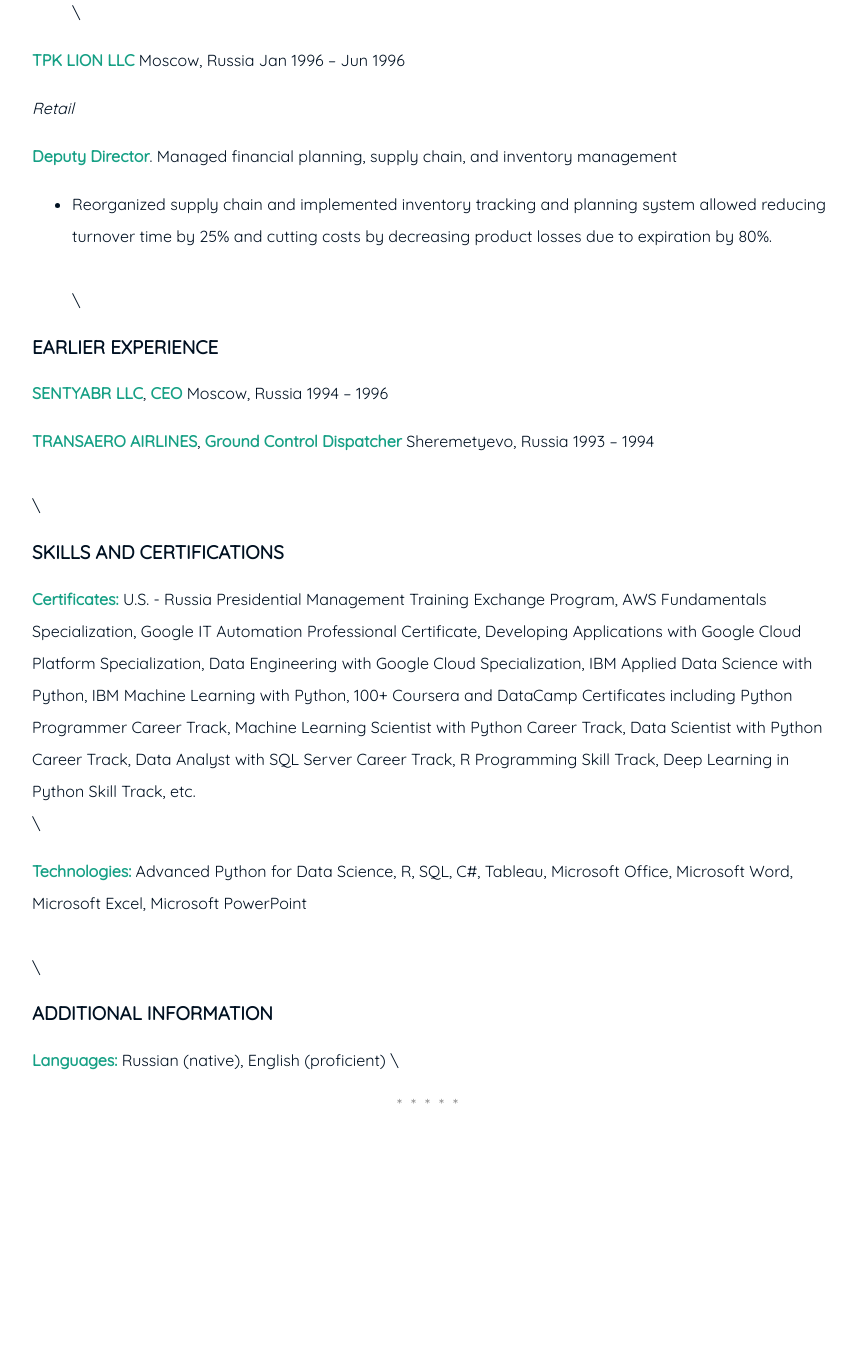
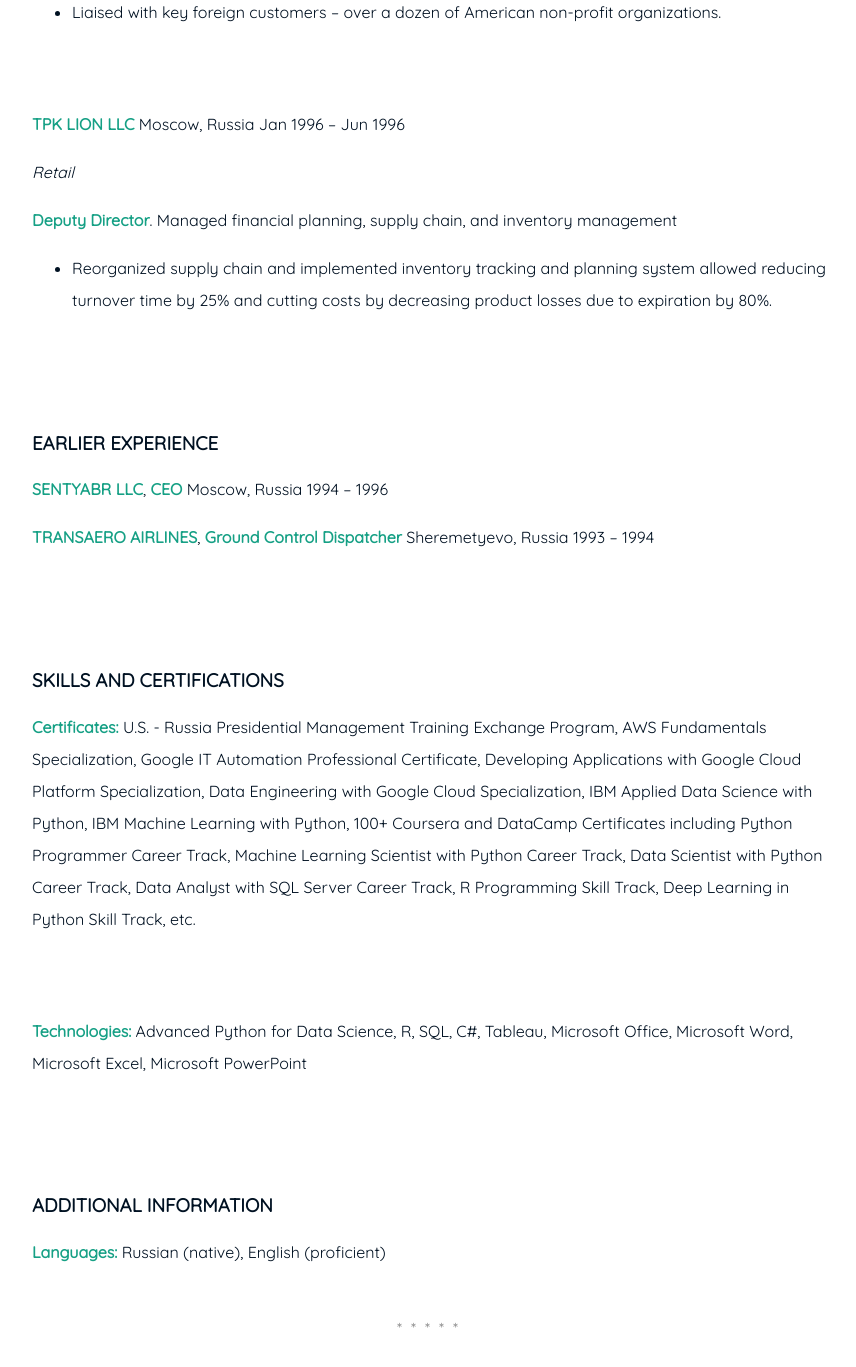
Before and after one commit to alexyushkin/alexyushkin.github.io, a Jekyll site: the page built from resume.md, in a window 1280 px wide and 1400 px high, scrolled down 2387 px. Shown: the top 1367 px of the window, without its empty margins (208-1064 px from the left). Built offline with Jekyll 4.4.1, drawn with Linux system fonts in a browser that asks for light colours; before the commit the page ends 3563 px from its top, so only the background shows below that.

Commit message:
Update resume.md

```diff
--- a/resume.md
+++ b/resume.md
@@ -61,7 +61,7 @@ _Developer and manufacturer of industrial energy savings equipment for electric
 - Chartered algorithms and built scripts in Python to automate registration and accounting of supply chain operations, manufacturing processes, and inventory management.
 - Implemented Machine Learning algorithms to analyze energy consumption data and predict opportunities for energy savings.
 - Created software for remote control of equipment via Modbus protocol using C#.
-\
+<br><br>
 
 **GALION SERVICE &amp; TRADING CO.** Moscow, Russia   Jun 1996 – Dec 2002
 
@@ -71,7 +71,7 @@ _Legal, logistic, interpretation, translation service provider for American non-
 
 - Developed a database enabled clients to obtain real-time information on timing of preparation of various documents and preliminary activities using spreadsheets (Microsoft Excel).
 - Liaised with key foreign customers – over a dozen of American non-profit organizations.
-\
+<br><br>
 
 **TPK LION LLC** Moscow, Russia   Jan 1996 – Jun 1996
 
@@ -80,27 +80,24 @@ _Retail_
 **Deputy Director**. Managed financial planning, supply chain, and inventory management
 
 - Reorganized supply chain and implemented inventory tracking and planning system allowed reducing turnover time by 25% and cutting costs by decreasing product losses due to expiration by 80%.
-\
-\
+<br><br><br>
 
 ### EARLIER EXPERIENCE
 
 **SENTYABR LLC**, **CEO** Moscow, Russia   1994 – 1996
 
 **TRANSAERO AIRLINES**, **Ground Control Dispatcher** Sheremetyevo, Russia   1993 – 1994
-\
-\
+<br><br><br>
 
 ### SKILLS AND CERTIFICATIONS
 
 **Certificates:** U.S. - Russia Presidential Management Training Exchange Program, AWS Fundamentals Specialization, Google IT Automation Professional Certificate, Developing Applications with Google Cloud Platform Specialization, Data Engineering with Google Cloud Specialization, IBM Applied Data Science with Python, IBM Machine Learning with Python, 100+ Coursera and DataCamp Certificates including Python Programmer Career Track, Machine Learning Scientist with Python Career Track, Data Scientist with Python Career Track, Data Analyst with SQL Server Career Track, R Programming Skill Track, Deep Learning in Python Skill Track, etc.
-\
+<br><br>
 
 **Technologies:** Advanced Python for Data Science, R, SQL, C#, Tableau, Microsoft Office, Microsoft Word, Microsoft Excel, Microsoft PowerPoint
-\
-\
+<br><br><br>
 
 ### ADDITIONAL INFORMATION
 
 **Languages:** Russian (native), English (proficient)
-\
+<br><br>
```
